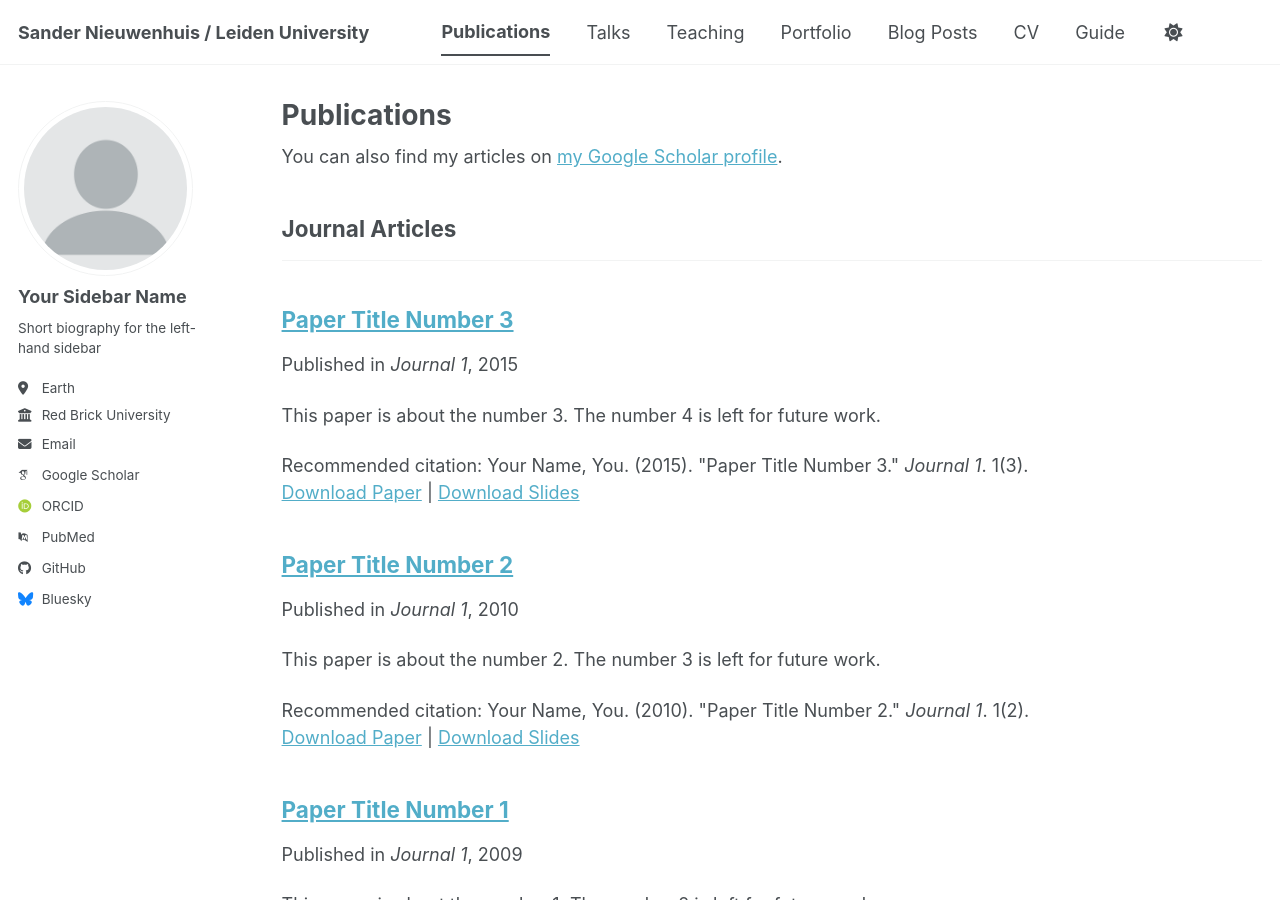
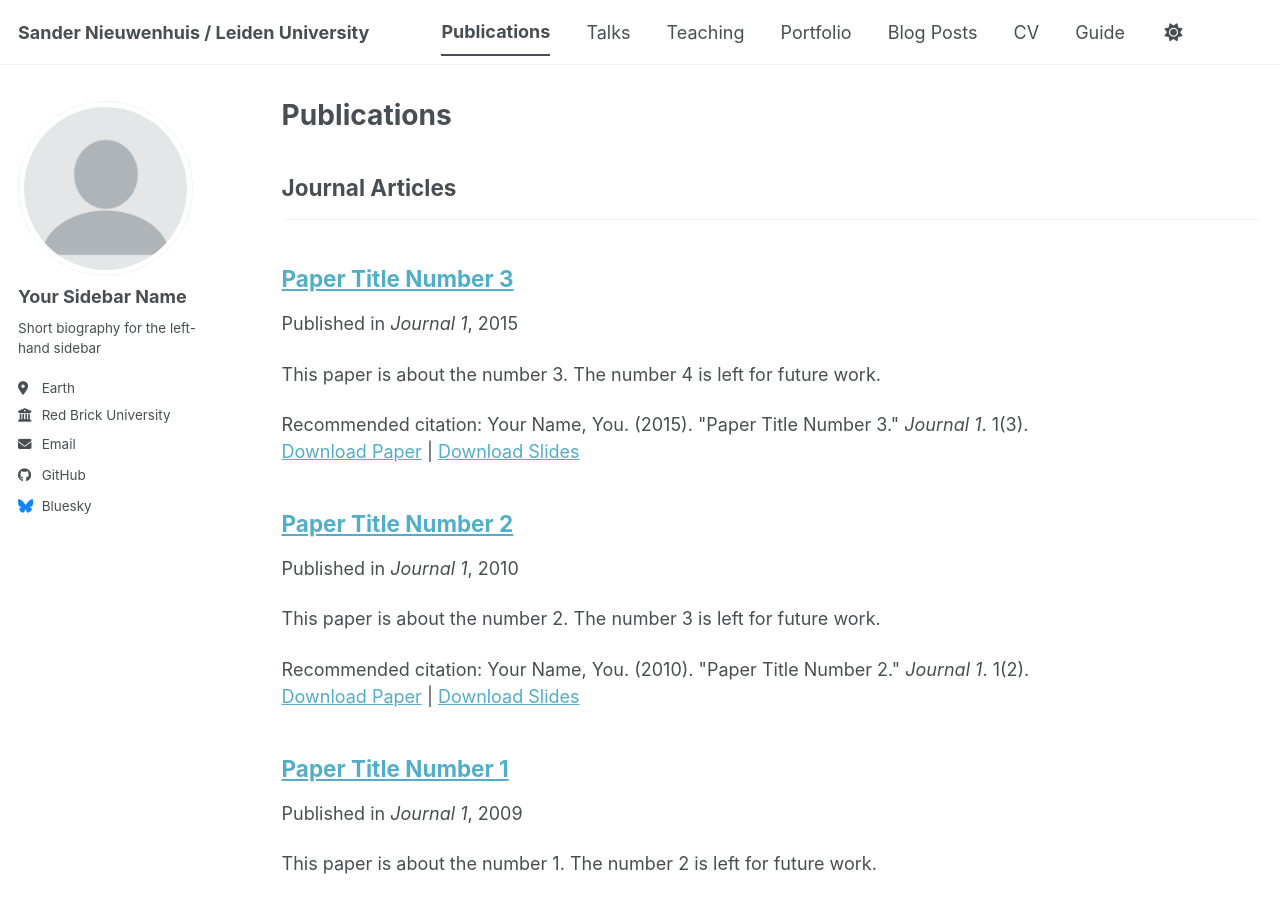
Before and after one commit to sander-nieuwenhuis/research, a Jekyll site: the page built from _pages/publications.html, in a window 1280 px wide and 900 px high. Built offline with Jekyll 4.4.1, drawn with Linux system fonts in a browser that asks for light colours; some web fonts are replaced; a script bundle is joined from its source files by our own code; library files that are not in the unit come from our copies; some of the changed lines change nothing that is shown.

Commit message:
Update _config.yml

```diff
--- a/_config.yml
+++ b/_config.yml
@@ -34,14 +34,14 @@
 
   # Academic websites
   academia         : # URL
-  arxiv            : # URL - Update with the correct link to your profile
-  googlescholar    : "https://scholar.google.com/citations?user=PS_CX0AAAAAJ"
+  arxiv            : # URL
+  googlescholar    : # URL
   inspire-hep      : # URL
   impactstory      : # URL
-  orcid            : "https://orcid.org/yourorcidurl"
+  orcid            : # URL
   semantic         : # URL
   ssrn             : # URL
-  pubmed           : "https://www.ncbi.nlm.nih.gov/pubmed/?term=john+snow"
+  pubmed           : # URL
   researchgate     : # URL
   scopus           : # URL
   zotero           : # URL
```
